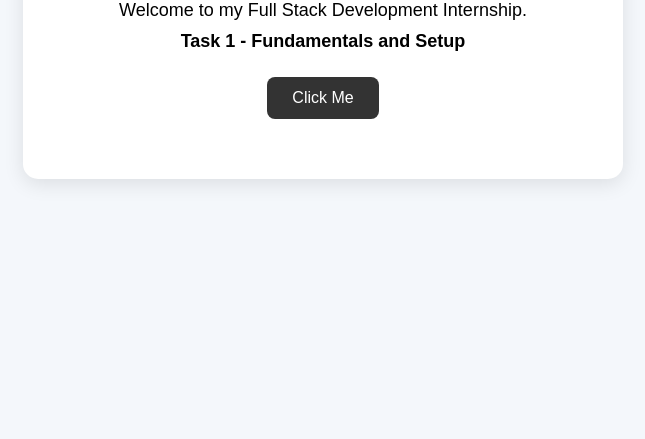
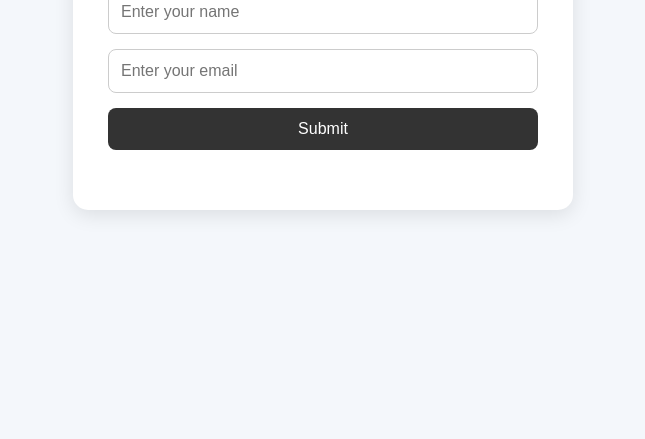
Before and after one commit to Santoshkumar8384/fullstack-developer-internship, a plain HTML site: page index.html in a window 1280 px wide. Shown: the part 361-800 px from the top of the page, without its empty margins (317-962 px from the left). Drawn offline with Linux system fonts and the light colour scheme.

Commit message:
Core Concepts and Skills

```diff
--- a/index.html
+++ b/index.html
@@ -3,21 +3,37 @@
 <head>
     <meta charset="UTF-8">
     <meta name="viewport" content="width=device-width, initial-scale=1.0">
-    <title>Full Stack Internship - Task 1</title>
+    <title>Full Stack Internship - Task 2</title>
     <link rel="stylesheet" href="style.css">
 </head>
 <body>
 
     <div class="container">
-        <h1>Hello World!</h1>
 
-        <p>Welcome to my Full Stack Development Internship.</p>
+        <h1>Core Concepts and Skills</h1>
 
-        <p class="task">Task 1 - Fundamentals and Setup</p>
+        <p>Full Stack Development Internship</p>
 
-        <button onclick="showMessage()">Click Me</button>
+        <form id="contactForm">
+
+            <input
+                type="text"
+                id="name"
+                placeholder="Enter your name"
+            >
+
+            <input
+                type="email"
+                id="email"
+                placeholder="Enter your email"
+            >
+
+            <button type="submit">Submit</button>
+
+        </form>
 
         <p id="message"></p>
+
     </div>
 
     <script src="script.js"></script>
--- a/script.js
+++ b/script.js
@@ -1,4 +1,16 @@
-function showMessage() {
-    document.getElementById("message").textContent =
-        "Great! JavaScript is working correctly.";
-}
+const form = document.getElementById("contactForm");
+const message = document.getElementById("message");
+
+form.addEventListener("submit", function (event) {
+    event.preventDefault();
+
+    const name = document.getElementById("name").value.trim();
+    const email = document.getElementById("email").value.trim();
+
+    if (name === "" || email === "") {
+        message.textContent = "Please fill in all fields.";
+        return;
+    }
+
+    message.textContent = `Welcome, ${name}! Your form was submitted successfully.`;
+});
--- a/style.css
+++ b/style.css
@@ -16,30 +16,37 @@ body {
 .container {
     background: white;
     width: 90%;
-    max-width: 600px;
-    padding: 40px;
+    max-width: 500px;
+    padding: 35px;
     text-align: center;
     border-radius: 15px;
     box-shadow: 0 5px 20px rgba(0, 0, 0, 0.1);
 }
 
 h1 {
-    margin-bottom: 15px;
-    font-size: 40px;
+    margin-bottom: 10px;
+    font-size: 30px;
 }
 
-p {
-    margin: 10px 0;
-    font-size: 18px;
-}
-
-.task {
-    font-weight: bold;
+.container > p {
     margin-bottom: 25px;
 }
 
+form {
+    display: flex;
+    flex-direction: column;
+    gap: 15px;
+}
+
+input {
+    padding: 12px;
+    border: 1px solid #ccc;
+    border-radius: 8px;
+    font-size: 16px;
+}
+
 button {
-    padding: 12px 25px;
+    padding: 12px;
     border: none;
     border-radius: 8px;
     background: #333;
```
